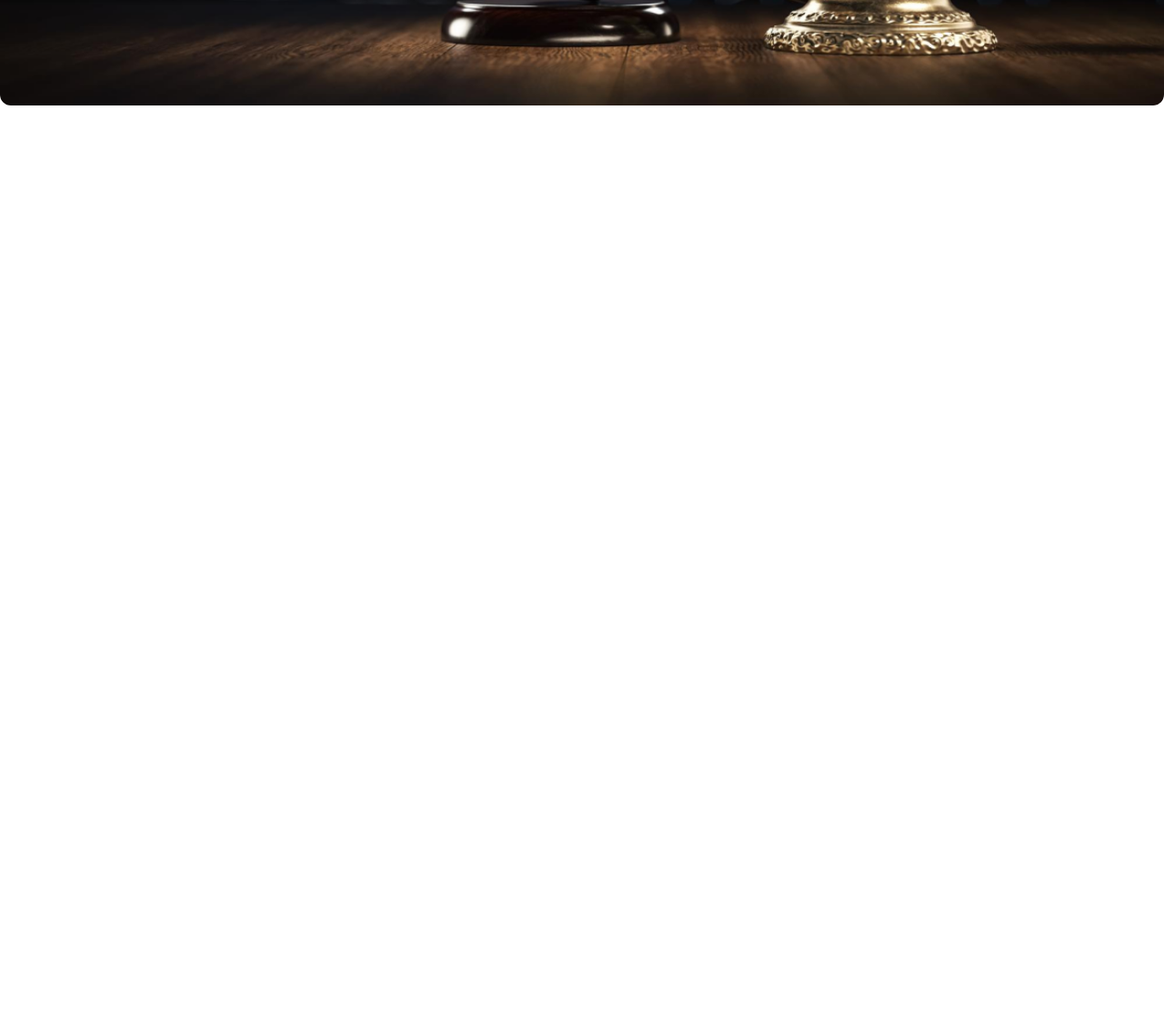
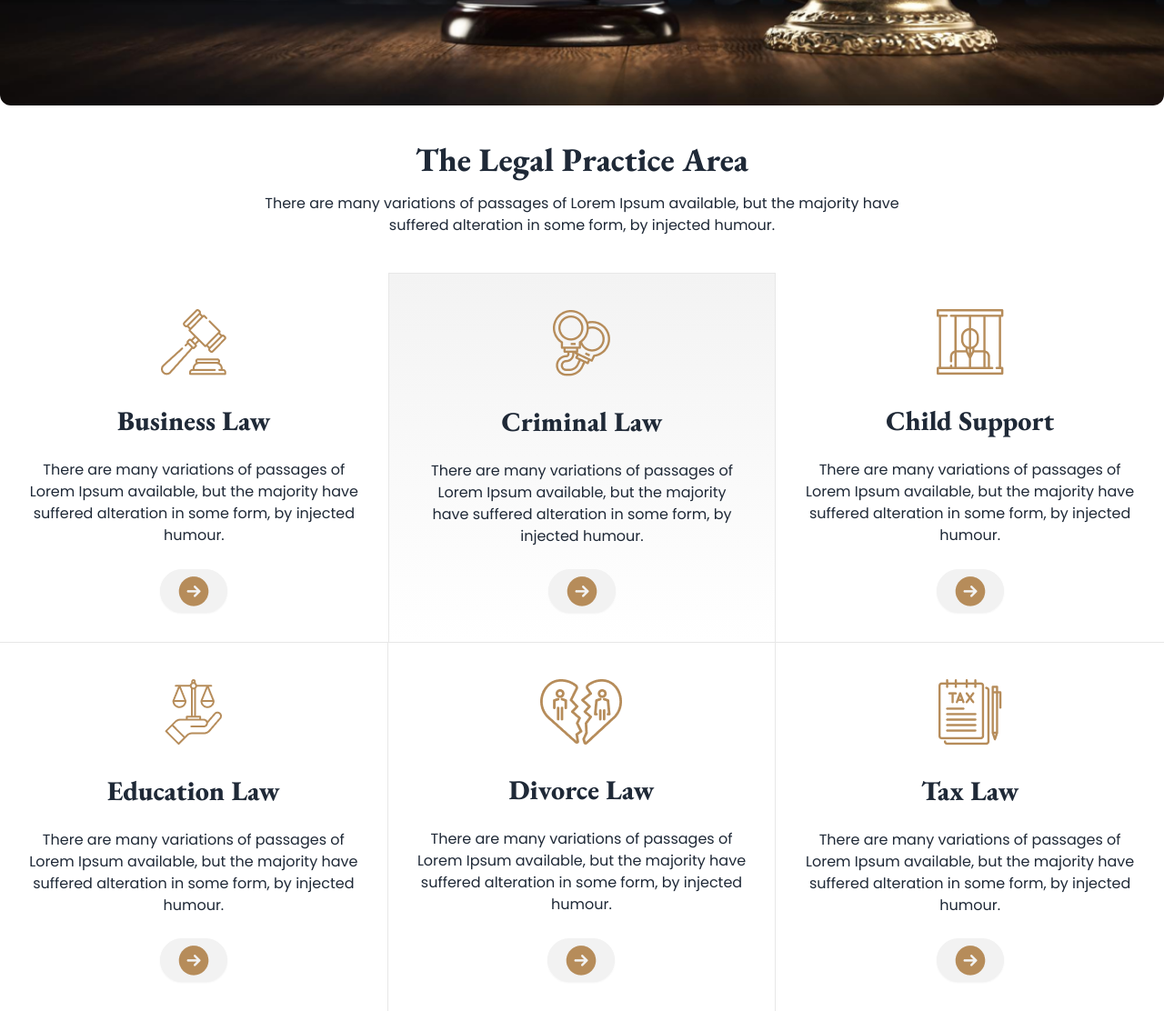
Before and after one commit to APURBA248/Legal-Solution-t-p4, a plain HTML site: page index.html in a window 1280 px wide. Shown: the part 542-1654 px from the top of the page at 91% size. Before the commit the page ends 800 px from the top, so only its background shows below. Drawn offline with nearby package versions, Linux system fonts and the light colour scheme.

Commit message:
Practice Area sec design & responsive complete

```diff
--- a/index.html
+++ b/index.html
@@ -120,7 +120,7 @@
       >
         <div class="hero-content text-neutral-content text-center">
           <div class="space-y-5">
-            <h1 class="text-4xl lg:text-7xl font-extrabold">We Provide Effective <br> Legal Solutions</h1>
+            <h1 class="text-4xl lg:text-7xl font-eb font-extrabold">We Provide Effective <br> Legal Solutions</h1>
             <p class="">
                 There are many variations of passages of Lorem Ipsum available, but the majority <br> have suffered alteration in some form, by injected humour.
             </p>
@@ -130,7 +130,101 @@
         </div>
       </div>
     </header>
-    <main class="max-w-screen-xl mx-auto"></main>
+    <main class="max-w-screen-xl mx-auto">
+    <!-- Practice Area sec start -->
+     <section class="mt-10">
+     <div class="text-center space-y-4">
+         <h3 class="text-4xl font-extrabold font-eb">The Legal Practice Area</h3>
+         <p >There are many variations of passages of Lorem Ipsum available, but the majority have <br> suffered alteration in some form, by injected humour.</p>
+     </div>
+     <div class="grid md:grid-cols-2 lg:grid-cols-3 mt-10">
+        <div class="card border-b border-[#E7E7E7] rounded-none">
+            <figure class="px-10 pt-10">
+              <img src="./images/business.png" alt="">
+            </figure>
+            <div class="card-body items-center text-center space-y-4">
+              <h2 class="card-title text-3xl font-extrabold font-eb">Business Law</h2>
+              <p>
+                There are many variations of passages of Lorem Ipsum available, but the majority have suffered alteration in some form, by injected humour.
+              </p>
+              <div class="card-actions text-white">
+                <button class="btn rounded-full"><img src="./images/Frame.png" alt=""></button>
+              </div>
+            </div>
+          </div>
+        <div class="card border border-[#E7E7E7] rounded-none bg-gradient-to-b from-[#F3F3F3] to-[#FFF]">
+            <figure class="px-10 pt-10">
+              <img src="./images/criminal.png" alt="">
+            </figure>
+            <div class="card-body items-center text-center space-y-4">
+              <h2 class="card-title text-3xl font-extrabold font-eb">Criminal Law</h2>
+              <p>
+                There are many variations of passages of Lorem Ipsum available, but the majority have suffered alteration in some form, by injected humour.
+              </p>
+              <div class="card-actions text-white">
+                <button class="btn rounded-full"><img src="./images/Frame.png" alt=""></button>
+              </div>
+            </div>
+          </div>
+        <div class="card border-b border-[#E7E7E7] rounded-none">
+            <figure class="px-10 pt-10">
+              <img src="./images/child.png" alt="">
+            </figure>
+            <div class="card-body items-center text-center space-y-4">
+              <h2 class="card-title text-3xl font-extrabold font-eb">Child Support</h2>
+              <p>
+                There are many variations of passages of Lorem Ipsum available, but the majority have suffered alteration in some form, by injected humour.
+              </p>
+              <div class="card-actions text-white">
+                <button class="btn rounded-full"><img src="./images/Frame.png" alt=""></button>
+              </div>
+            </div>
+          </div>
+        <div class="card border-r border-[#E7E7E7] rounded-none">
+            <figure class="px-10 pt-10">
+              <img src="./images/education.png" alt="">
+            </figure>
+            <div class="card-body items-center text-center space-y-4">
+              <h2 class="card-title text-3xl font-extrabold font-eb">Education Law</h2>
+              <p>
+                There are many variations of passages of Lorem Ipsum available, but the majority have suffered alteration in some form, by injected humour.
+              </p>
+              <div class="card-actions text-white">
+                <button class="btn rounded-full"><img src="./images/Frame.png" alt=""></button>
+              </div>
+            </div>
+          </div>
+        <div class="card border-r border-[#E7E7E7] rounded-none">
+            <figure class="px-10 pt-10">
+              <img src="./images/divorce.png" alt="">
+            </figure>
+            <div class="card-body items-center text-center space-y-4">
+              <h2 class="card-title text-3xl font-extrabold font-eb">Divorce Law</h2>
+              <p>
+                There are many variations of passages of Lorem Ipsum available, but the majority have suffered alteration in some form, by injected humour.
+              </p>
+              <div class="card-actions text-white">
+                <button class="btn rounded-full"><img src="./images/Frame.png" alt=""></button>
+              </div>
+            </div>
+          </div>
+        <div class="card md:border-t  border-[#E7E7E7] md:bg-gradient-to-b from-[#F3F3F3] to-[#FFF] rounded-none lg:bg-none lg:border-none">
+            <figure class="px-10 pt-10">
+              <img src="./images/tax.png" alt="">
+            </figure>
+            <div class="card-body items-center text-center space-y-4">
+              <h2 class="card-title text-3xl font-extrabold font-eb">Tax Law</h2>
+              <p>
+                There are many variations of passages of Lorem Ipsum available, but the majority have suffered alteration in some form, by injected humour.
+              </p>
+              <div class="card-actions text-white">
+                <button class="btn rounded-full"><img src="./images/Frame.png" alt=""></button>
+              </div>
+            </div>
+          </div>
+     </div>
+    </section>
+    </main>
     <footer></footer>
   </body>
 </html>
```
